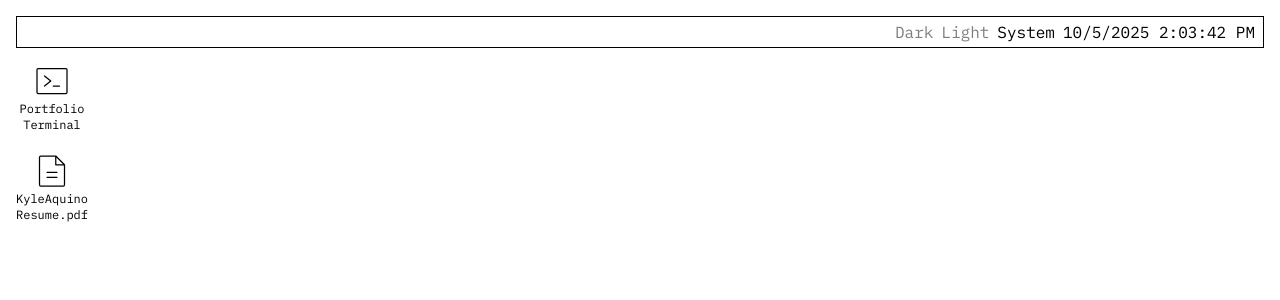
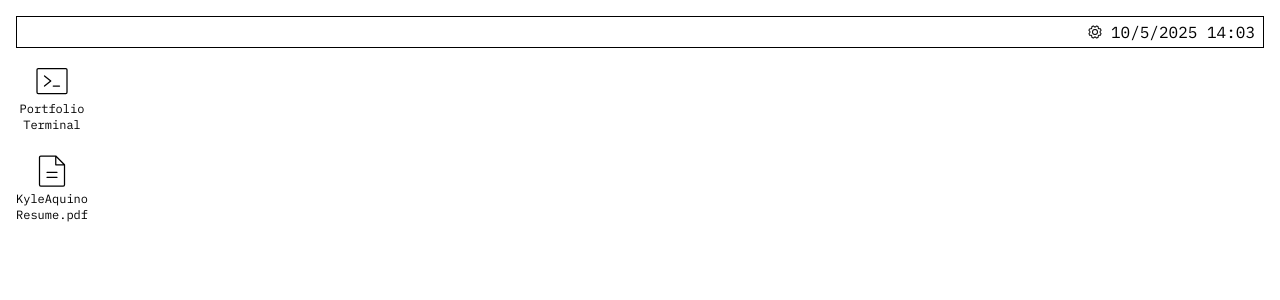
Before and after one commit to kpaquino2/kpaquino2.github.io, a React (Vite) app: page / in a window 1280 px wide. Shown: the top 300 px of the page. Built offline with nearby package versions, Linux system fonts and the light colour scheme.

Commit message:
feat: Panel date and settings changes

```diff
--- a/src/components/panel/DateTime.tsx
+++ b/src/components/panel/DateTime.tsx
@@ -12,8 +12,13 @@ const DateTime = () => {
   }, []);
 
   return (
-    <p>
-      {currentTime.toLocaleDateString()} {currentTime.toLocaleTimeString()}
+    <p className="h-full flex items-center">
+      {currentTime.toLocaleDateString()}{" "}
+      {currentTime.toLocaleTimeString(undefined, {
+        hourCycle: "h24",
+        hour: "2-digit",
+        minute: "2-digit",
+      })}
     </p>
   );
 };
--- a/src/components/panel/Panel.tsx
+++ b/src/components/panel/Panel.tsx
@@ -1,28 +1,13 @@
-import { useTheme } from "../../lib/hooks/useTheme";
 import DateTime from "./DateTime";
 import OpenApps from "./OpenApps";
+import Settings from "./Settings";
 
 const Panel = () => {
-  const { theme, setTheme } = useTheme();
-  const themes = ["Dark", "Light", "System"];
   return (
     <div className="flex items-center justify-between h-8  border-1">
       <OpenApps />
-      <div className="flex mr-2 gap-2">
-        <div className="flex gap-2">
-          {themes.map((t) => (
-            <button
-              key={t}
-              className={
-                "cursor-pointer " +
-                (theme !== t.toLocaleLowerCase() && "opacity-50")
-              }
-              onClick={() => setTheme(t.toLocaleLowerCase())}
-            >
-              {t}
-            </button>
-          ))}
-        </div>
+      <div className="flex mr-2 gap-2 h-full">
+        <Settings />
         <DateTime />
       </div>
     </div>
--- /dev/null
+++ b/src/components/panel/Settings.tsx
@@ -0,0 +1,48 @@
+import { GearIcon } from "@phosphor-icons/react";
+import { useTheme } from "../../lib/hooks/useTheme";
+import { AnimatePresence, motion } from "motion/react";
+import { useState } from "react";
+
+const Settings = () => {
+  const [isOpen, setIsOpen] = useState(false);
+  const { theme, setTheme } = useTheme();
+  const themes = ["Dark", "Light", "System"];
+  return (
+    <>
+      <button
+        className="h-full grid place-items-center cursor-pointer"
+        onClick={() => setIsOpen(!isOpen)}
+      >
+        <GearIcon />
+      </button>
+      <AnimatePresence>
+        {isOpen && (
+          <motion.div
+            initial={{ opacity: 0, y: -6 }}
+            animate={{ opacity: 1, y: 0 }}
+            exit={{ opacity: 0, y: -6 }}
+            className="z-50 flex flex-col absolute top-14 border px-2 py-1"
+          >
+            <div>Theme</div>
+            <div className="flex gap-2">
+              {themes.map((t) => (
+                <button
+                  key={t}
+                  className={
+                    "cursor-pointer " +
+                    (theme !== t.toLocaleLowerCase() && "opacity-50")
+                  }
+                  onClick={() => setTheme(t.toLocaleLowerCase())}
+                >
+                  {t}
+                </button>
+              ))}
+            </div>
+          </motion.div>
+        )}
+      </AnimatePresence>
+    </>
+  );
+};
+
+export default Settings;
```
